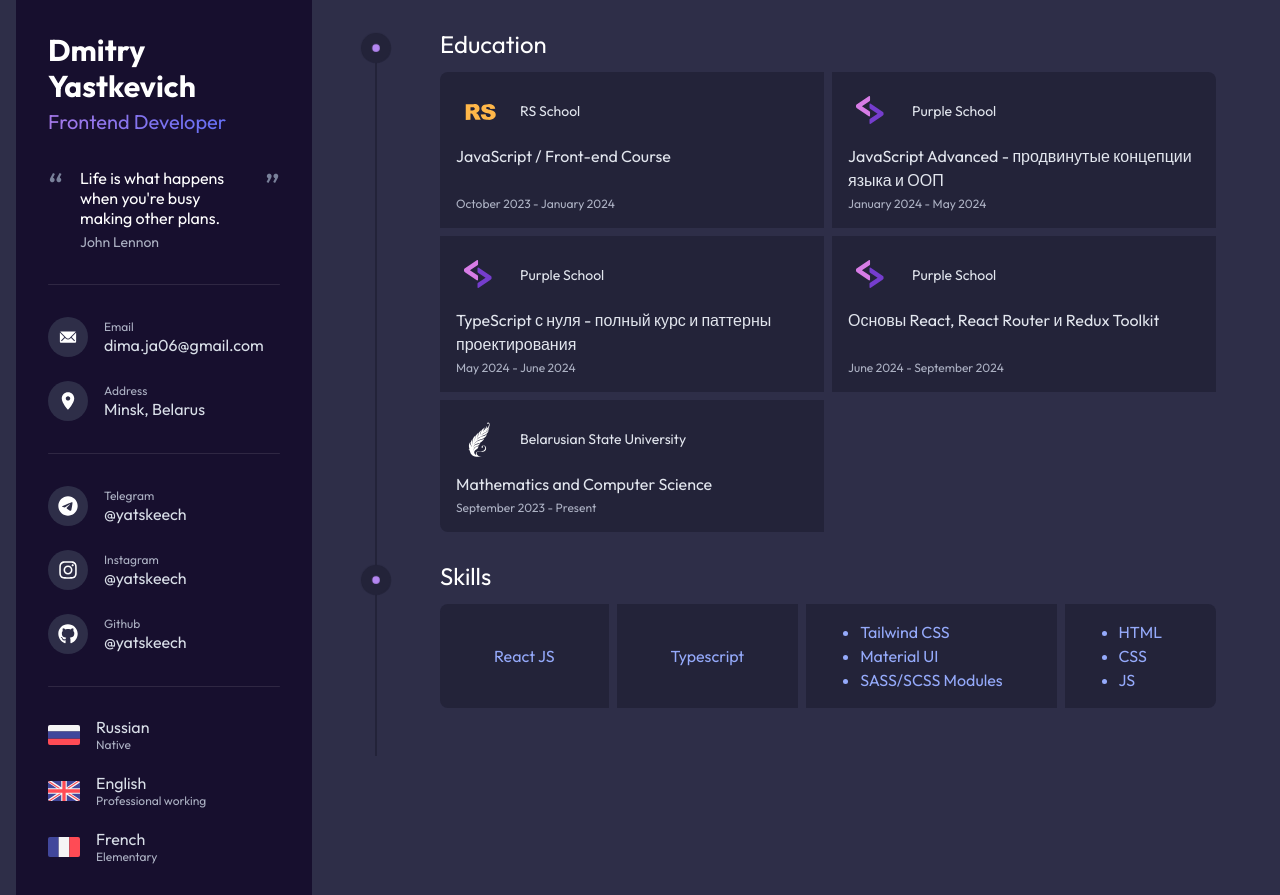
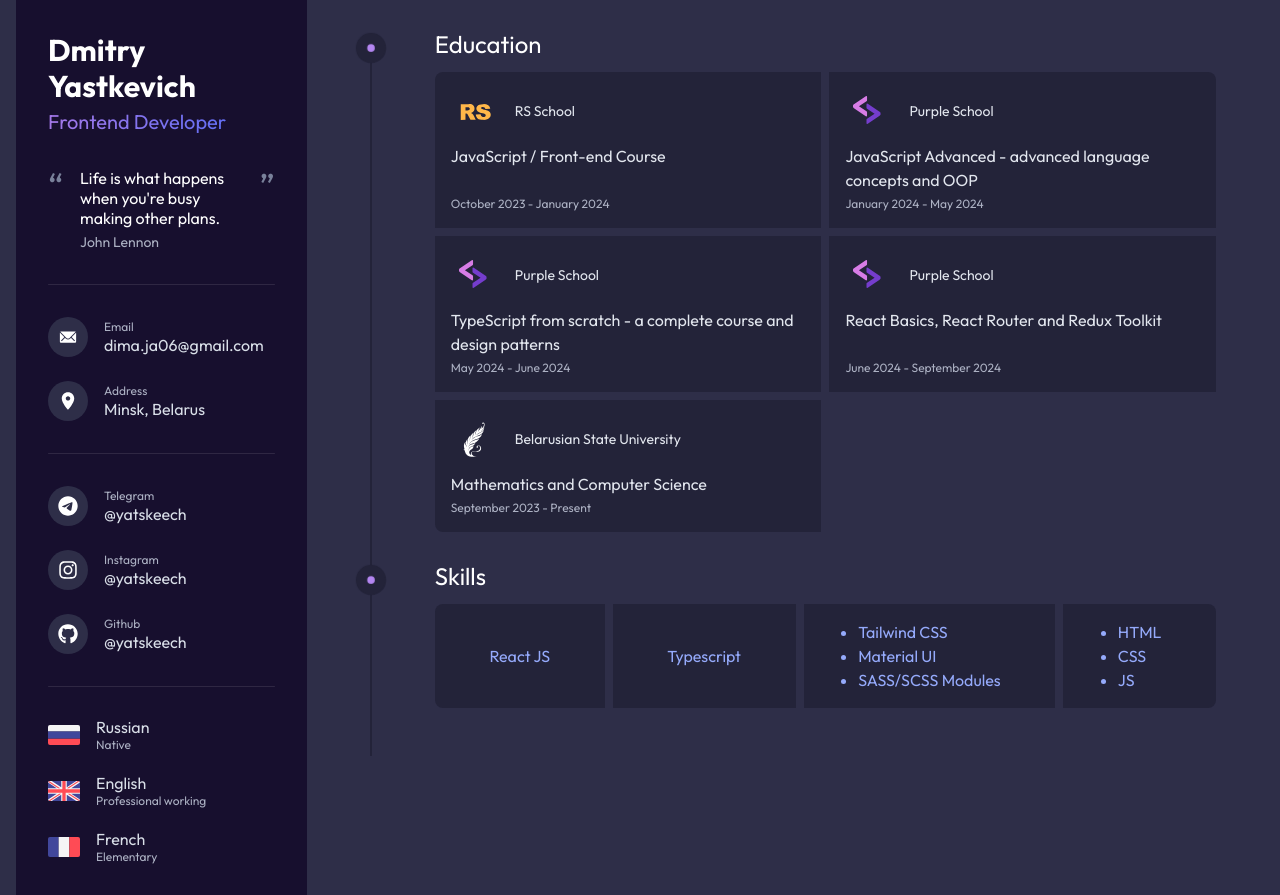
Before and after one commit to yatskeech/cv, a React (Vite) app: page / in a window 1280 px wide. Built offline with nearby package versions, Linux system fonts and the light colour scheme; a web font is replaced by a local one.

Commit message:
Translate titles of courses to english

```diff
--- a/src/components/Education.tsx
+++ b/src/components/Education.tsx
@@ -20,19 +20,19 @@ export const EDUCATION: EducationType[] = [
   {
     icon: <PurpleSchool className="w-full h-full" />,
     company: "Purple School",
-    title: "JavaScript Advanced - продвинутые концепции языка и ООП",
+    title: "JavaScript Advanced - advanced language concepts and OOP",
     date: "January 2024 - May 2024",
   },
   {
     icon: <PurpleSchool className="w-full h-full" />,
     company: "Purple School",
-    title: "TypeScript с нуля - полный курс и паттерны проектирования",
+    title: "TypeScript from scratch - a complete course and design patterns",
     date: "May 2024 - June 2024",
   },
   {
     icon: <PurpleSchool className="w-full h-full" />,
     company: "Purple School",
-    title: "Основы React, React Router и Redux Toolkit",
+    title: "React Basics, React Router and Redux Toolkit",
     date: "June 2024 - September 2024",
   },
   {
```
